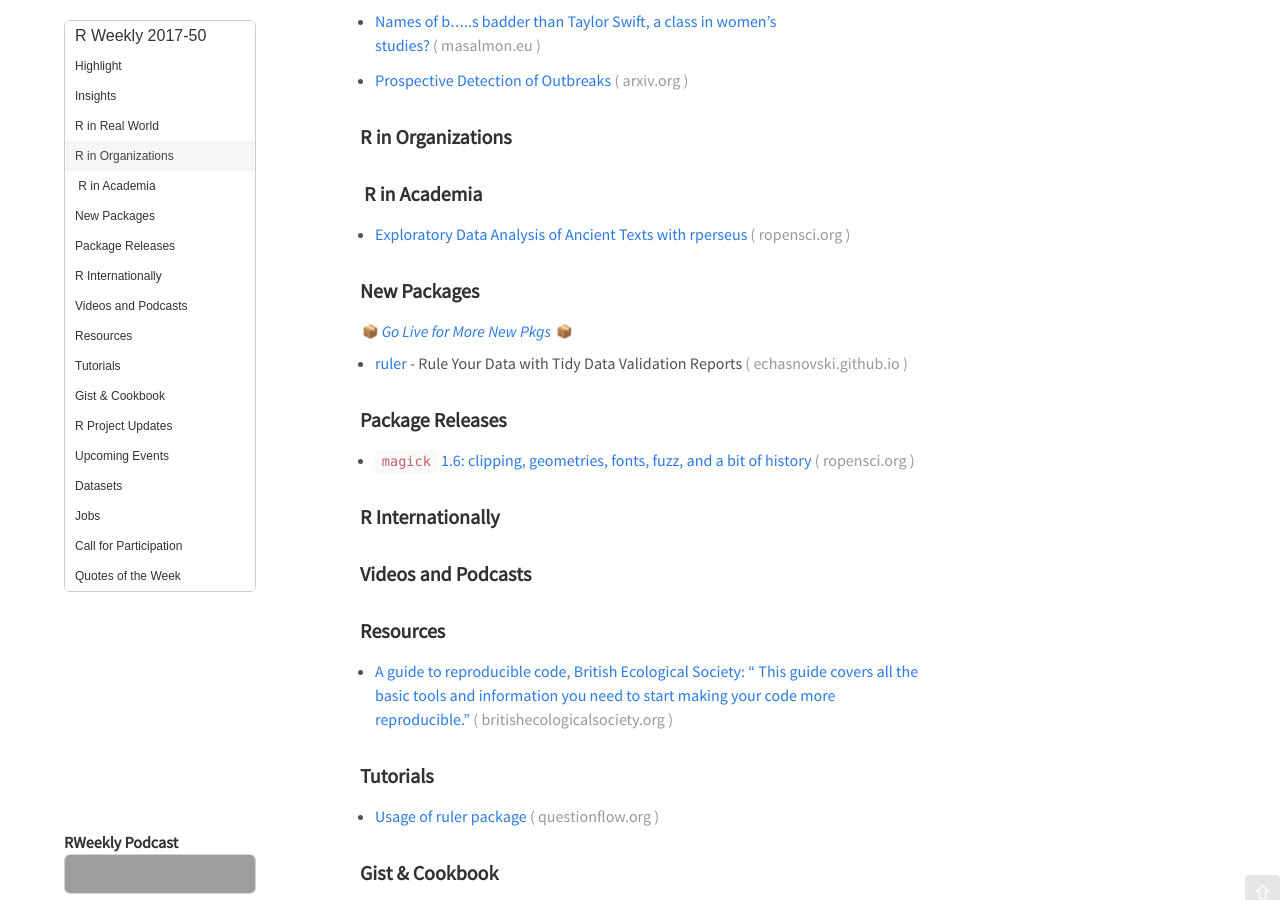
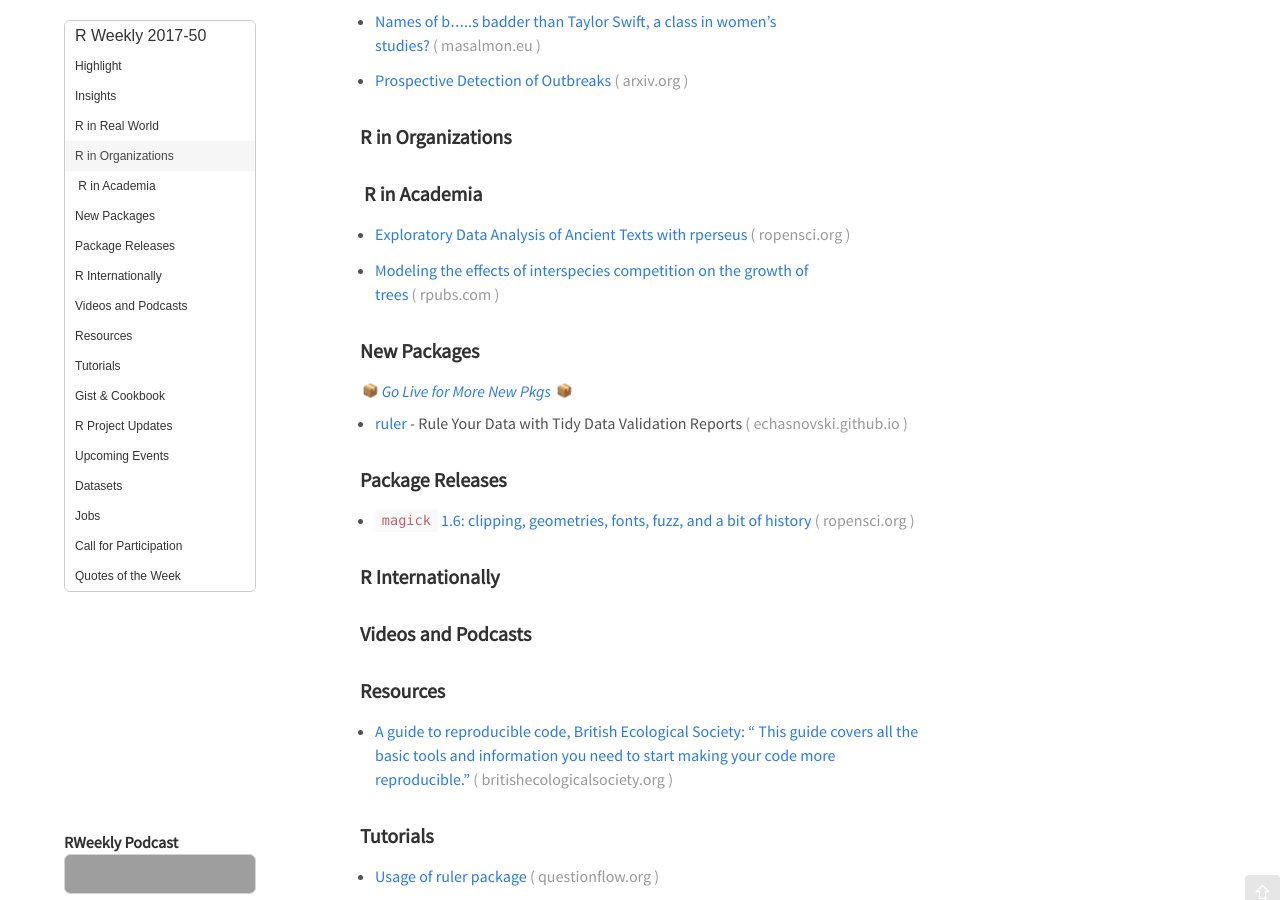
Before and after one commit to rweekly/rweekly.org, a Jekyll site: the page built from draft.md, in a window 1280 px wide and 900 px high, scrolled down 441 px. Built offline with Jekyll 4.4.1, drawn with Linux system fonts in a browser that asks for light colours; emoji names are drawn with the system emoji font; comment, search, counter and statistics services are not loaded; grey boxes are pictures that could not be loaded.

Commit message:
Add link to Albert Kim's tree talk

```diff
--- a/draft.md
+++ b/draft.md
@@ -29,6 +29,7 @@ Release Date: 2017-12-11
 ###  R in Academia
 
 + [Exploratory Data Analysis of Ancient Texts with rperseus](https://ropensci.org/blog/2017/12/05/rperseus/)
++ [Modeling the effects of interspecies competition on the growth of trees](http://rpubs.com/rudeboybert/research_bytes_trees)
 
 
 ###  New Packages
```
